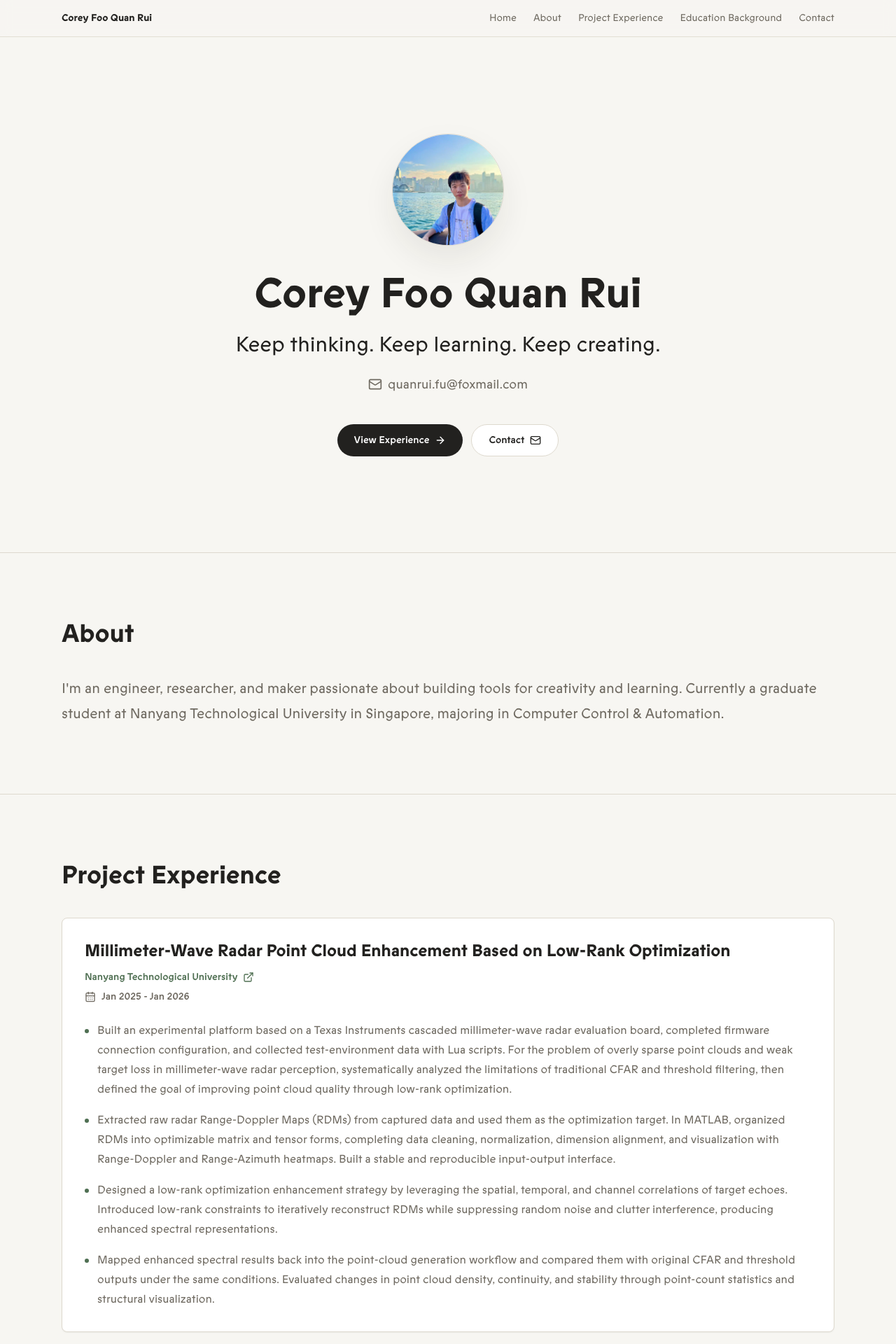
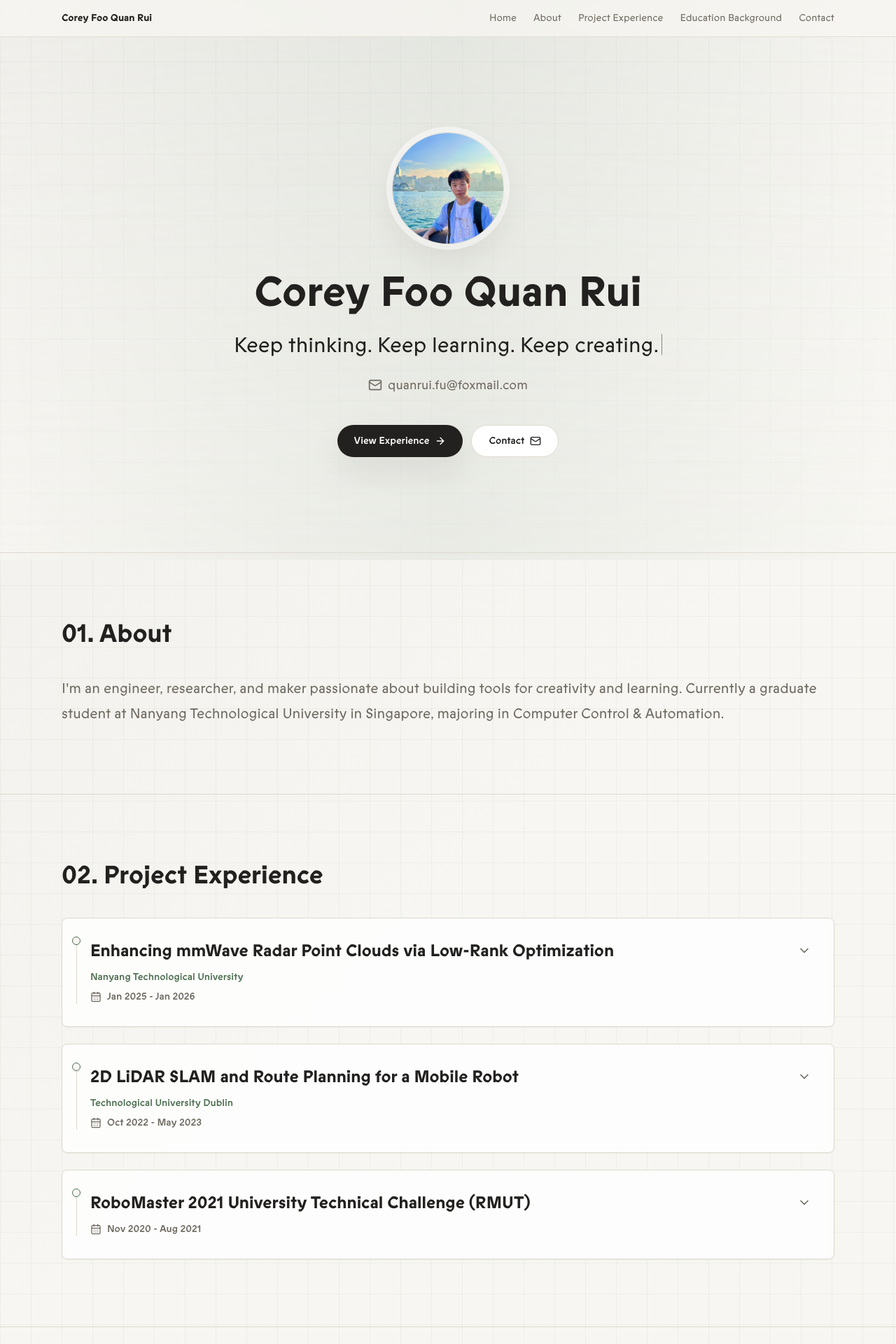
Before and after one commit to CoreyFQR/coreyfqr.github.io, a Next.js app: page / in a window 1280 px wide. Shown: the top 1920 px of the page at 70% size. Built offline with nearby package versions, Linux system fonts and the light colour scheme.

Commit message:
Refine portfolio interactions

```diff
--- a/app/globals.css
+++ b/app/globals.css
@@ -17,6 +17,14 @@ html {
 body {
   margin: 0;
   background: #f7f6f2;
+  background-image:
+    linear-gradient(rgba(79, 111, 82, 0.055) 1px, transparent 1px),
+    linear-gradient(90deg, rgba(79, 111, 82, 0.055) 1px, transparent 1px),
+    linear-gradient(135deg, rgba(34, 33, 31, 0.035), transparent 45%);
+  background-size:
+    44px 44px,
+    44px 44px,
+    100% 100%;
   color: #22211f;
   font-family:
     var(--font-prophet), ui-sans-serif, system-ui, -apple-system,
@@ -32,3 +40,25 @@ a {
   background: #d7e3d0;
   color: #22211f;
 }
+
+.signal-field {
+  background:
+    linear-gradient(90deg, transparent, rgba(79, 111, 82, 0.1), transparent),
+    linear-gradient(180deg, rgba(247, 246, 242, 0), rgba(247, 246, 242, 0.86));
+}
+
+.typewriter-cursor {
+  animation: cursor-blink 1s steps(2, start) infinite;
+}
+
+@keyframes cursor-blink {
+  50% {
+    opacity: 0;
+  }
+}
+
+@media (prefers-reduced-motion: reduce) {
+  .typewriter-cursor {
+    animation: none;
+  }
+}
--- a/components/portfolio-page.tsx
+++ b/components/portfolio-page.tsx
@@ -2,6 +2,7 @@ import Image from "next/image";
 import {
   ArrowRight,
   CalendarDays,
+  ChevronDown,
   ExternalLink,
   Mail,
   MapPin,
@@ -15,14 +16,22 @@ import {
   profile,
 } from "@/lib/portfolio-data";
 import { Section } from "@/components/section";
+import { TypewriterText } from "@/components/typewriter-text";
 
 export function PortfolioPage() {
   const basePath = process.env.NEXT_PUBLIC_BASE_PATH ?? "";
   const photoSrc = `${basePath}${profile.photo}`;
 
   return (
-    <main>
-      <header className="sticky top-0 z-20 border-b border-line/80 bg-paper/90 backdrop-blur">
+    <main className="relative isolate overflow-hidden">
+      <div
+        aria-hidden="true"
+        className="pointer-events-none fixed inset-0 -z-10 overflow-hidden"
+      >
+        <div className="signal-field absolute inset-0 opacity-80" />
+      </div>
+
+      <header className="sticky top-0 z-20 border-b border-line/80 bg-paper/75 backdrop-blur-xl">
         <nav
           aria-label="Main navigation"
           className="mx-auto flex max-w-6xl items-center justify-between gap-4 px-6 py-4"
@@ -49,7 +58,7 @@ export function PortfolioPage() {
         className="mx-auto flex min-h-[calc(100vh-4rem)] w-full max-w-6xl flex-col items-center justify-center px-6 py-16 text-center sm:py-20"
       >
         <div className="flex w-full max-w-4xl flex-col items-center">
-          <div className="relative h-32 w-32 overflow-hidden rounded-full border border-line bg-white shadow-soft sm:h-40 sm:w-40">
+          <div className="relative h-32 w-32 overflow-hidden rounded-full border border-line bg-white shadow-soft ring-8 ring-white/50 sm:h-40 sm:w-40">
             <Image
               src={photoSrc}
               alt={profile.photoAlt}
@@ -64,9 +73,10 @@ export function PortfolioPage() {
             <h1 className="max-w-4xl text-5xl font-semibold leading-[1.05] text-ink sm:text-6xl">
               {profile.name}
             </h1>
-            <p className="mx-auto mt-6 max-w-3xl text-2xl leading-9 text-ink sm:text-3xl">
-              {profile.slogan}
-            </p>
+            <TypewriterText
+              text={profile.slogan}
+              className="mx-auto mt-6 block min-h-9 max-w-3xl text-2xl leading-9 text-ink sm:text-3xl"
+            />
             <a
               href={`mailto:${profile.email}`}
               className="mt-6 inline-flex items-center justify-center gap-2 text-lg text-muted transition hover:text-moss"
@@ -77,7 +87,7 @@ export function PortfolioPage() {
             <div className="mt-10 flex flex-col justify-center gap-3 sm:flex-row">
               <a
                 href="#project-experience"
-                className="inline-flex items-center justify-center gap-2 rounded-full bg-ink px-6 py-3 text-sm font-medium text-white transition hover:-translate-y-0.5 hover:bg-moss focus:outline-none focus:ring-2 focus:ring-moss focus:ring-offset-2 focus:ring-offset-paper"
+                className="inline-flex items-center justify-center gap-2 rounded-full bg-ink px-6 py-3 text-sm font-medium text-white shadow-soft transition hover:-translate-y-0.5 hover:bg-moss focus:outline-none focus:ring-2 focus:ring-moss focus:ring-offset-2 focus:ring-offset-paper"
               >
                 View Experience
                 <ArrowRight aria-hidden="true" className="h-4 w-4" />
@@ -94,30 +104,35 @@ export function PortfolioPage() {
         </div>
       </section>
 
-      <Section id="about" title="About">
+      <Section id="about" title="01. About">
         <p className="max-w-none text-xl leading-9 text-muted">{about}</p>
       </Section>
 
-      <Section id="project-experience" title="Project Experience">
+      <Section id="project-experience" title="02. Project Experience">
         <div className="space-y-6">
           {experiences.map((experience) => (
-            <article
+            <details
               key={experience.title}
-              className="rounded-lg border border-line bg-white p-6 shadow-sm transition duration-200 hover:-translate-y-1 hover:border-moss/40 hover:shadow-soft sm:p-8"
+              className="group relative rounded-lg border border-line bg-white/80 p-6 pl-8 shadow-sm backdrop-blur transition duration-200 open:bg-white/95 hover:-translate-y-1 hover:border-moss/40 hover:bg-white/95 hover:shadow-soft sm:p-8 sm:pl-10"
             >
+              <summary className="flex cursor-pointer list-none items-start justify-between gap-6 [&::-webkit-details-marker]:hidden">
+                <span
+                  aria-hidden="true"
+                  className="pointer-events-none absolute bottom-8 left-4 top-8 w-px bg-line transition group-hover:bg-moss/35 sm:left-5"
+                />
+                <span
+                  aria-hidden="true"
+                  className="pointer-events-none absolute left-4 top-8 h-3 w-3 -translate-x-1/2 -translate-y-1/2 rounded-full border border-moss bg-paper shadow-sm sm:left-5"
+                />
                 <div>
                   <h3 className="text-2xl font-semibold leading-tight text-ink">
                     {experience.title}
                   </h3>
                   <div className="mt-3 space-y-2">
                     {experience.organization ? (
-                    <a
-                      href={experience.organizationUrl}
-                      className="flex w-fit items-center gap-2 text-sm font-medium text-moss transition hover:text-ink"
-                    >
+                      <p className="flex w-fit items-center gap-2 text-sm font-medium text-moss">
                         {experience.organization}
-                      <ExternalLink aria-hidden="true" className="h-4 w-4" />
-                    </a>
+                      </p>
                     ) : null}
                     <p className="flex items-center gap-2 text-sm font-medium text-muted">
                       <CalendarDays aria-hidden="true" className="h-4 w-4" />
@@ -125,6 +140,11 @@ export function PortfolioPage() {
                     </p>
                   </div>
                 </div>
+                <ChevronDown
+                  aria-hidden="true"
+                  className="mt-1 h-5 w-5 shrink-0 text-muted transition group-open:rotate-180 group-hover:text-moss"
+                />
+              </summary>
 
               <ul className="mt-6 space-y-4">
                 {experience.bullets.map((item) => (
@@ -137,18 +157,35 @@ export function PortfolioPage() {
                   </li>
                 ))}
               </ul>
-            </article>
+              {experience.organization ? (
+                <a
+                  href={experience.organizationUrl}
+                  className="mt-6 inline-flex items-center gap-2 text-sm font-medium text-moss transition hover:text-ink"
+                >
+                  Visit {experience.organization}
+                  <ExternalLink aria-hidden="true" className="h-4 w-4" />
+                </a>
+              ) : null}
+            </details>
           ))}
         </div>
       </Section>
 
-      <Section id="education" title="Education Background">
+      <Section id="education" title="03. Education Background">
         <div className="space-y-4">
           {education.map((item) => (
             <article
               key={`${item.school}-${item.degree}`}
-              className="rounded-lg border border-line bg-white p-6 shadow-sm transition duration-200 hover:-translate-y-1 hover:border-moss/40 hover:shadow-soft sm:p-8"
+              className="group relative rounded-lg border border-line bg-white/80 p-6 pl-8 shadow-sm backdrop-blur transition duration-200 hover:-translate-y-1 hover:border-moss/40 hover:bg-white/95 hover:shadow-soft sm:p-8 sm:pl-10"
             >
+              <span
+                aria-hidden="true"
+                className="absolute bottom-8 left-4 top-8 w-px bg-line transition group-hover:bg-moss/35 sm:left-5"
+              />
+              <span
+                aria-hidden="true"
+                className="absolute left-4 top-8 h-3 w-3 -translate-x-1/2 -translate-y-1/2 rounded-full border border-moss bg-paper shadow-sm sm:left-5"
+              />
               {item.schoolUrl ? (
                 <a
                   href={item.schoolUrl}
@@ -178,7 +215,7 @@ export function PortfolioPage() {
         </div>
       </Section>
 
-      <Section id="contact" title="Contact">
+      <Section id="contact" title="04. Contact">
         <div className="grid gap-3 sm:grid-cols-2 lg:grid-cols-4">
           {contactLinks.map((link) => {
             const Icon = link.icon;
@@ -187,7 +224,7 @@ export function PortfolioPage() {
               <a
                 key={link.label}
                 href={link.href}
-                className="group flex items-center justify-between rounded-lg border border-line bg-white p-5 text-ink transition hover:-translate-y-1 hover:border-moss/40 hover:shadow-soft"
+                className="group flex items-center justify-between rounded-lg border border-line bg-white/80 p-5 text-ink shadow-sm backdrop-blur transition hover:-translate-y-1 hover:border-moss/40 hover:bg-white/95 hover:shadow-soft"
               >
                 <span className="font-medium">{link.label}</span>
                 <Icon
--- /dev/null
+++ b/components/typewriter-text.tsx
@@ -0,0 +1,49 @@
+"use client";
+
+import { useEffect, useState } from "react";
+
+type TypewriterTextProps = {
+  text: string;
+  className?: string;
+};
+
+export function TypewriterText({ text, className }: TypewriterTextProps) {
+  const [displayText, setDisplayText] = useState("");
+
+  useEffect(() => {
+    if (window.matchMedia("(prefers-reduced-motion: reduce)").matches) {
+      setDisplayText(text);
+      return;
+    }
+
+    let index = 0;
+    let timeoutId: number;
+
+    setDisplayText("");
+
+    const typeNextCharacter = () => {
+      index += 1;
+      setDisplayText(text.slice(0, index));
+
+      if (index < text.length) {
+        timeoutId = window.setTimeout(typeNextCharacter, 42);
+      }
+    };
+
+    timeoutId = window.setTimeout(typeNextCharacter, 300);
+
+    return () => {
+      window.clearTimeout(timeoutId);
+    };
+  }, [text]);
+
+  return (
+    <span className={className} aria-label={text}>
+      <span aria-hidden="true">{displayText}</span>
+      <span
+        aria-hidden="true"
+        className="typewriter-cursor ml-1 inline-block h-[1em] w-px translate-y-1 bg-ink"
+      />
+    </span>
+  );
+}
--- a/lib/portfolio-data.ts
+++ b/lib/portfolio-data.ts
@@ -45,8 +45,7 @@ export const about =
 
 export const experiences: Experience[] = [
   {
-    title:
-      "Millimeter-Wave Radar Point Cloud Enhancement Based on Low-Rank Optimization",
+    title: "Enhancing mmWave Radar Point Clouds via Low-Rank Optimization",
     organization: "Nanyang Technological University",
     organizationUrl: "https://www.ntu.edu.sg/",
     period: "Jan 2025 - Jan 2026",
@@ -58,7 +57,7 @@ export const experiences: Experience[] = [
     ],
   },
   {
-    title: "2D LiDAR SLAM and Path Planning for a Mobile Robot",
+    title: "2D LiDAR SLAM and Route Planning for a Mobile Robot",
     organization: "Technological University Dublin",
     organizationUrl: "https://www.tudublin.ie/",
     period: "Oct 2022 - May 2023",
@@ -96,6 +95,7 @@ export const education: Education[] = [
   },
   {
     school: "Nanjing Tech University",
+    schoolUrl: "https://www.njtech.edu.cn/",
     degree: "Bachelor of Engineering in Mechanical Engineering",
     period: "Sep 2019 - Jul 2023",
     location: "Nanjing, China",
```
Also changed, not shown: components/section.tsx (+1 -7 lines). Lines whose indentation alone changed are shown as unchanged.
